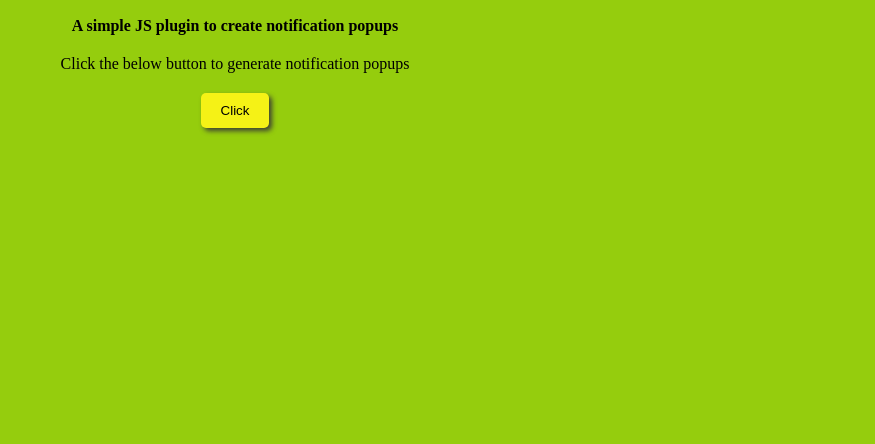
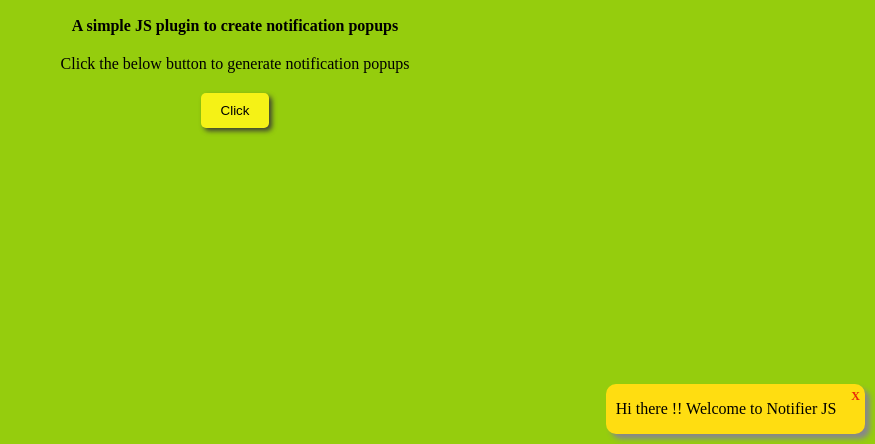
Before and after one commit to ramanathanMuthuraman/Notifier, a plain HTML site: page index.html in a window 1280 px wide. Shown: the part 356-800 px from the top of the page, without its empty margins (405-1280 px from the left). Drawn offline with Linux system fonts and the light colour scheme.

Commit message:
Update index.html

```diff
--- a/index.html
+++ b/index.html
@@ -18,15 +18,17 @@
         <script src="js/notifier.js"></script>
         <script type="text/javascript">
         var notifier = new Notifier({
-                text: ["Hi there !!", "Welcome to Notifier JS", "Notifier on load example" ]
+                text: "Hi there !! Welcome to Notifier JS",
+                cls: "custom-cls",
+                manualDismiss: true
             });
-        </script>
-        <script type="text/javascript">
-            document.querySelector("#notifierBtn").addEventListener("click",function(){
-                var notifier = new Notifier({
-                    text: "Notifier on click example"
-                });
+
+        document.querySelector("#notifierBtn").addEventListener("click",function(){
+            var notifier = new Notifier({
+                text: "Notifier on click example"
             });
+        });
+
         </script>
 
     </body>
```
